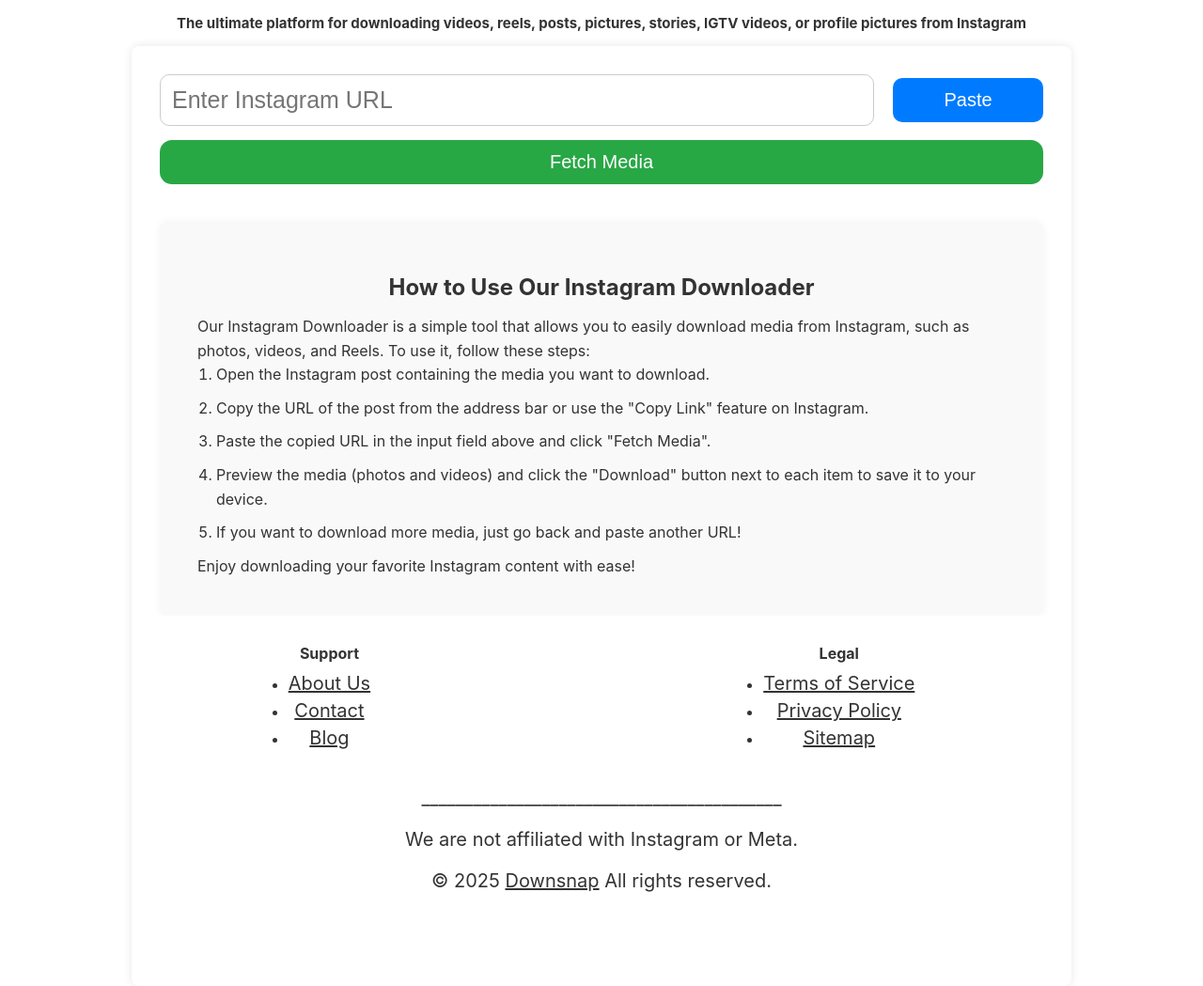
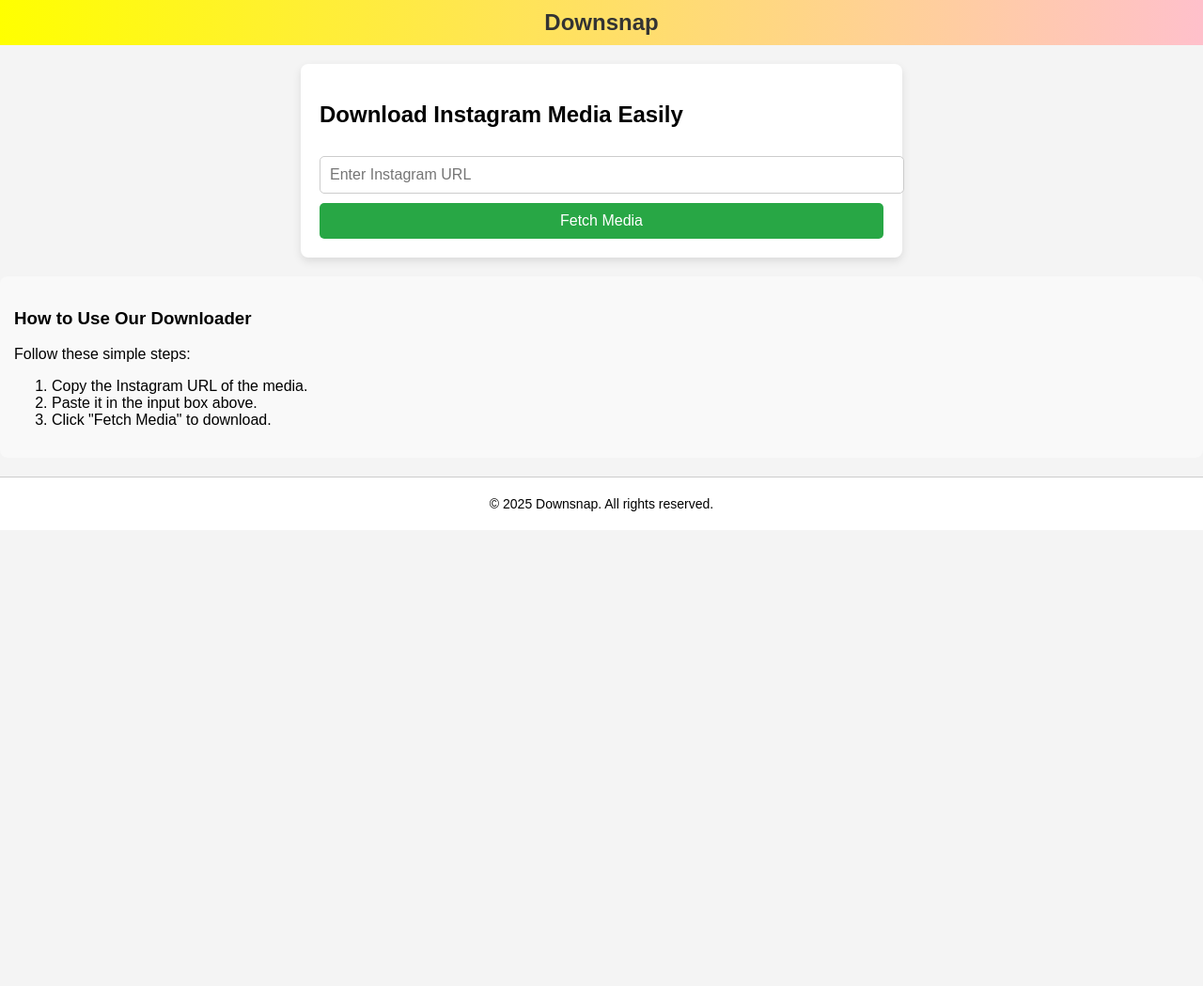
Before and after one commit to itsmethepalky/Downsnap, a Flask app: page /amp in a window 1280 px wide. Shown: the whole page at 94% size. After the commit the page ends 544 px from the top, so only its background shows below. Run offline with Flask 2, Linux system fonts and the light colour scheme; some libraries are stand-ins or nearby versions.

Commit message:
Add files via upload

```diff
--- a/templates/amp_index.html
+++ b/templates/amp_index.html
@@ -2,28 +2,19 @@
 <html amp lang="en">
 <head>
     <meta charset="UTF-8">
-    <meta name="viewport" content="width=device-width, initial-scale=1.0, user-scalable=no">
+    <meta name="viewport" content="width=device-width,minimum-scale=1,initial-scale=1">
     <meta name="robots" content="index, follow">
-    <meta name="googlebot" content="index, follow">
-    <meta name="bingbot" content="index, follow">
-    <meta name="description" content="Download Instagram media including photos, videos, and Reels easily with our Instagram downloader tool. It is completely free and easy to use with friendly UI for all devices. It is similar to Snapinsta, Snaptik, and Snapsave.">
-    <meta name="title" content="Downsnap - Instagram videos, media, Reels, story, photos, Download, snapsave, snapinsta">
-    <meta name="keywords" content="Instagram downloader, download Instagram videos, Instagram photos, Instagram Reels, Instagram media, free Instagram downloader, download Instagram content, snapsave, snapinsta">
+    <meta name="description" content="Download Instagram media including photos, videos, and Reels easily with our Instagram downloader tool.">
+    <meta name="keywords" content="Instagram downloader, download Instagram videos, Instagram photos, Instagram Reels, Instagram media, free Instagram downloader">
     <meta name="author" content="thepalky">
     <meta property="og:title" content="Downsnap" />
-    <meta property="og:description" content="Join Downsnap on social media for updates and more." />
+    <meta property="og:description" content="Download Instagram media easily with Downsnap." />
     <meta property="og:image" content="https://lh3.googleusercontent.com/d/1Jq3-LRieYYUveYpYVTmFhuWTMaCgCO4t" />
     <meta property="og:url" content="https://downsnap.onrender.com/" />
     <meta property="og:type" content="website" />
-    <meta property="og:site_name" content="Downsnap" />
-    <meta property="og:locale" content="en_US" />
     <meta name="twitter:card" content="summary_large_image" />
-    <meta name="twitter:title" content="Downsnap" />
-    <meta name="twitter:description" content="Join Downsnap on social media for updates and more." />
-    <meta name="twitter:image" content="https://lh3.googleusercontent.com/d/1Jq3-LRieYYUveYpYVTmFhuWTMaCgCO4t" />
-    <meta name="twitter:url" content="https://downsnap.onrender.com/" />
-    <title>Downsnap - Instagram videos, media, Reels, story, photos, Download, snapsave, snapinsta</title>
-    <link rel="icon" type="image/png" href="{{ url_for('static', filename='favicon.png') }}">
+    <title>Downsnap - Instagram Downloader</title>
+    <link rel="icon" type="image/png" href="/static/favicon.png">
 
     <!-- AMP Boilerplate -->
     <script async src="https://cdn.ampproject.org/v0.js"></script>
@@ -42,146 +33,104 @@
         </style>
     </noscript>
 
-    <link rel="stylesheet" href="{{ url_for('static', filename='style.css') }}">
+    <!-- AMP Components -->
+    <script async custom-element="amp-form" src="https://cdn.ampproject.org/v0/amp-form-0.1.js"></script>
+    <script async custom-element="amp-img" src="https://cdn.ampproject.org/v0/amp-img-0.1.js"></script>
 
-    <!-- No external JS, AMP only allows specific tags -->
+    <style amp-custom>
+        body {
+            font-family: Arial, sans-serif;
+            background-color: #f4f4f4;
+            margin: 0;
+            padding: 0;
+        }
+        header {
+            text-align: center;
+            padding: 10px;
+            background: linear-gradient(90deg, yellow, pink);
+        }
+        header h1 {
+            font-size: 24px;
+            margin: 0;
+            color: #333;
+        }
+        .container {
+            width: 90%;
+            max-width: 600px;
+            margin: 20px auto;
+            padding: 20px;
+            background: #fff;
+            box-shadow: 0 4px 10px rgba(0, 0, 0, 0.1);
+            border-radius: 8px;
+        }
+        input {
+            width: 100%;
+            padding: 10px;
+            margin: 10px 0;
+            border: 1px solid #ccc;
+            border-radius: 5px;
+            font-size: 16px;
+        }
+        button {
+            width: 100%;
+            padding: 10px;
+            background: #28a745;
+            color: #fff;
+            border: none;
+            border-radius: 5px;
+            font-size: 16px;
+            cursor: pointer;
+        }
+        button:hover {
+            background: #218838;
+        }
+        #blog-section {
+            margin: 20px 0;
+            padding: 15px;
+            background: #f9f9f9;
+            border-radius: 8px;
+        }
+        footer {
+            text-align: center;
+            padding: 20px;
+            background: #fff;
+            border-top: 1px solid #ccc;
+        }
+        footer p {
+            margin: 0;
+            font-size: 14px;
+        }
+    </style>
+</head>
+<body>
 
-    <!-- AMP Image support -->
-    <script async custom-element="amp-img" src="https://cdn.ampproject.org/v0/amp-img-0.1.js"></script>
-    <!-- AMP Video support -->
-    <script async custom-element="amp-video" src="https://cdn.ampproject.org/v0/amp-video-0.1.js"></script>
+<header>
+    <h1>Downsnap</h1>
+</header>
 
-</head>
-
-<body>
-  <h2>The ultimate platform for downloading videos, reels, posts, pictures, stories, IGTV videos, or profile pictures from Instagram</h2>
-
+<main>
     <div class="container">
-
-        <!-- Input Section -->
-        <div id="input-section">
-            <form id="url-form" method="post">
-                <div class="input-group">
-                    <input type="text" id="instagram-url" placeholder="Enter Instagram URL" required>
-                    <button type="button" id="paste-btn">Paste</button>
-                </div>
+        <h2>Download Instagram Media Easily</h2>
+        <form method="post" action-xhr="/download">
+            <input type="url" name="url" placeholder="Enter Instagram URL" required>
             <button type="submit">Fetch Media</button>
         </form>
     </div>
 
-        <!-- Preview Section -->
-        <div id="preview-container" style="display:none;">
-            <h2>Preview</h2>
-            <div id="media-container"></div>
-            <button id="back-btn">Back</button>
+    <div id="blog-section">
+        <h3>How to Use Our Downloader</h3>
+        <p>Follow these simple steps:</p>
+        <ol>
+            <li>Copy the Instagram URL of the media.</li>
+            <li>Paste it in the input box above.</li>
+            <li>Click "Fetch Media" to download.</li>
+        </ol>
     </div>
+</main>
 
-        <!-- Blog Section -->
-        <div id="blog-section">
-            <h2>How to Use Our Instagram Downloader</h2>
-            <p>Our Instagram Downloader is a simple tool that allows you to easily download media from Instagram, such as photos, videos, and Reels. To use it, follow these steps:</p>
-            <ol>
-                <li>Open the Instagram post containing the media you want to download.</li>
-                <li>Copy the URL of the post from the address bar or use the "Copy Link" feature on Instagram.</li>
-                <li>Paste the copied URL in the input field above and click "Fetch Media".</li>
-                <li>Preview the media (photos and videos) and click the "Download" button next to each item to save it to your device.</li>
-                <li>If you want to download more media, just go back and paste another URL!</li>
-            </ol>
-            <p>Enjoy downloading your favorite Instagram content with ease!</p>
-        </div>
-
-        <!-- Footer -->
 <footer>
-            <div class="footer-container">
-                <div class="footer-section">
-                    <h4>Support</h4>
-                    <ul>
-                        <li><a href="{{ url_for('about') }}">About Us</a></li>
-                        <li><a href="{{ url_for('contact') }}">Contact</a></li>
-                        <li><a href="{{ url_for('blog') }}">Blog</a></li>
-                    </ul>
-                </div>
-                <div class="footer-section">
-                    <h4>Legal</h4>
-                    <ul>
-                        <li><a href="{{ url_for('terms') }}">Terms of Service</a></li>
-                        <li><a href="{{ url_for('privacy') }}">Privacy Policy</a></li>
-                         <li><a href="{{ url_for('sitemap') }}">Sitemap</a></li>
-                    </ul>
-               </div>
-               <div class="footer-bottom">
-                    <p>__________________________________________</p>
-                    <p>We are not affiliated with Instagram or Meta.</p>
-                    <p>© 2025 <a href="#">Downsnap</a> All rights reserved.</p>
-                </div>
-            </div>
+    <p>© 2025 Downsnap. All rights reserved.</p>
 </footer>
 
-    <script>
-        // Paste button functionality
-        document.getElementById('paste-btn').addEventListener('click', function() {
-            navigator.clipboard.readText().then(function(text) {
-                document.getElementById('instagram-url').value = text;
-            }).catch(function(err) {
-                console.error('Error pasting from clipboard: ', err);
-            });
-        });
-
-        document.getElementById('url-form').addEventListener('submit', function(event) {
-            event.preventDefault();
-            let url = document.getElementById('instagram-url').value;
-            fetch('/download', {
-                method: 'POST',
-                headers: {'Content-Type': 'application/json'},
-                body: JSON.stringify({url: url})
-            })
-            .then(response => response.json())
-            .then(data => {
-                if (data.error) {
-                    alert(data.error);
-                } else {
-                    // Hide input section and show preview
-                    document.getElementById('input-section').style.display = 'none';
-                    document.getElementById('preview-container').style.display = 'block';
-                    let mediaContainer = document.getElementById('media-container');
-                    mediaContainer.innerHTML = '';  // Clear previous content
-
-                    // Loop through all media items (images and videos)
-                    data.media.forEach(item => {
-                        let mediaElement;
-                        let downloadButton = document.createElement('button');
-                        downloadButton.innerText = 'Download';
-                        downloadButton.onclick = function() {
-                            window.location.href = '/download-file?url=' + encodeURIComponent(item.url);
-                        };
-
-                        if (item.type === 'video') {
-                            mediaElement = document.createElement('video');
-                            mediaElement.src = '/download-file?url=' + encodeURIComponent(item.url);
-                            mediaElement.controls = true;
-                        } else {
-                            mediaElement = document.createElement('img');
-                            mediaElement.src = '/download-file?url=' + encodeURIComponent(item.url);
-                            mediaElement.alt = "Instagram Image";
-                        }
-
-                        // Wrap media element and button
-                        let mediaWrapper = document.createElement('div');
-                        mediaWrapper.classList.add('media-wrapper');
-                        mediaWrapper.appendChild(mediaElement);
-                        mediaWrapper.appendChild(downloadButton);
-
-                        mediaContainer.appendChild(mediaWrapper);
-                    });
-                }
-            })
-            .catch(error => console.error('Error fetching media:', error));
-        });
-
-        document.getElementById('back-btn').addEventListener('click', function() {
-            document.getElementById('input-section').style.display = 'block';
-            document.getElementById('preview-container').style.display = 'none';
-        });
-    </script>
 </body>
 </html>
```
Lines whose indentation alone changed are shown as unchanged.
